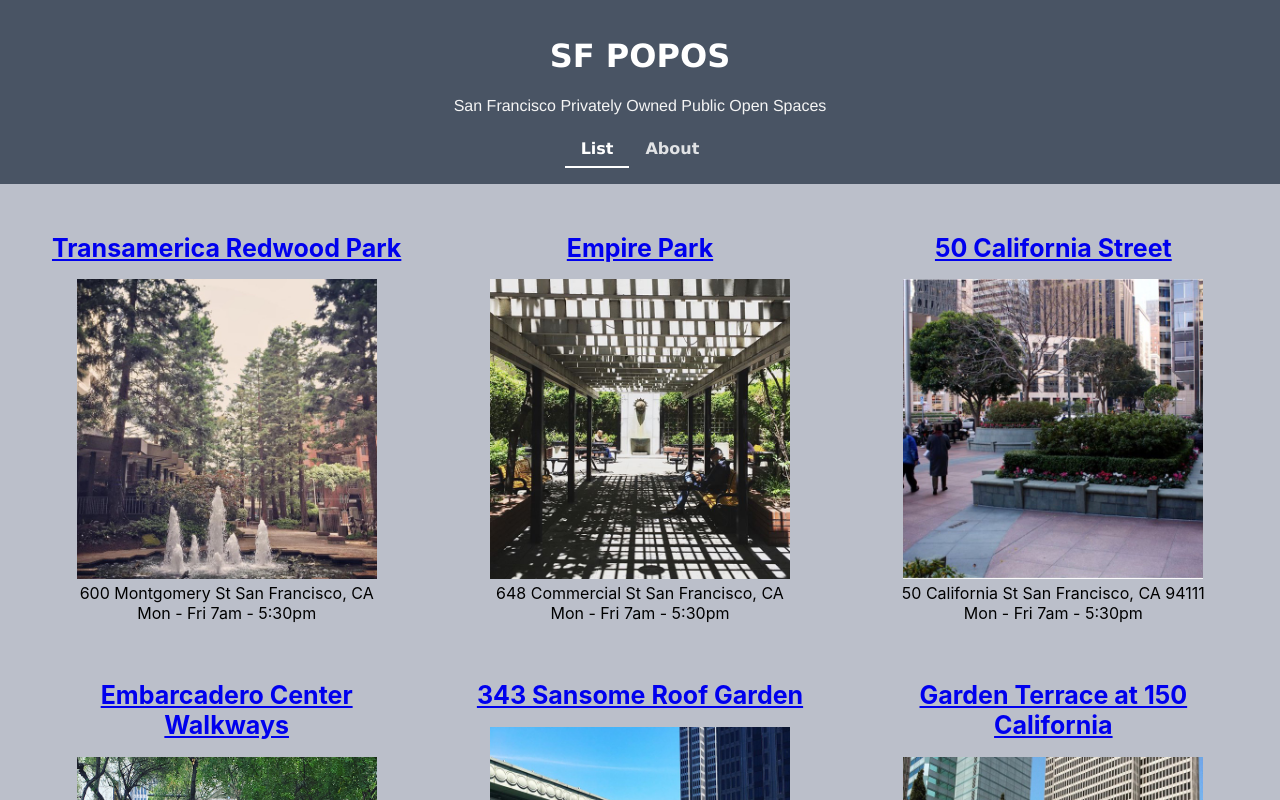
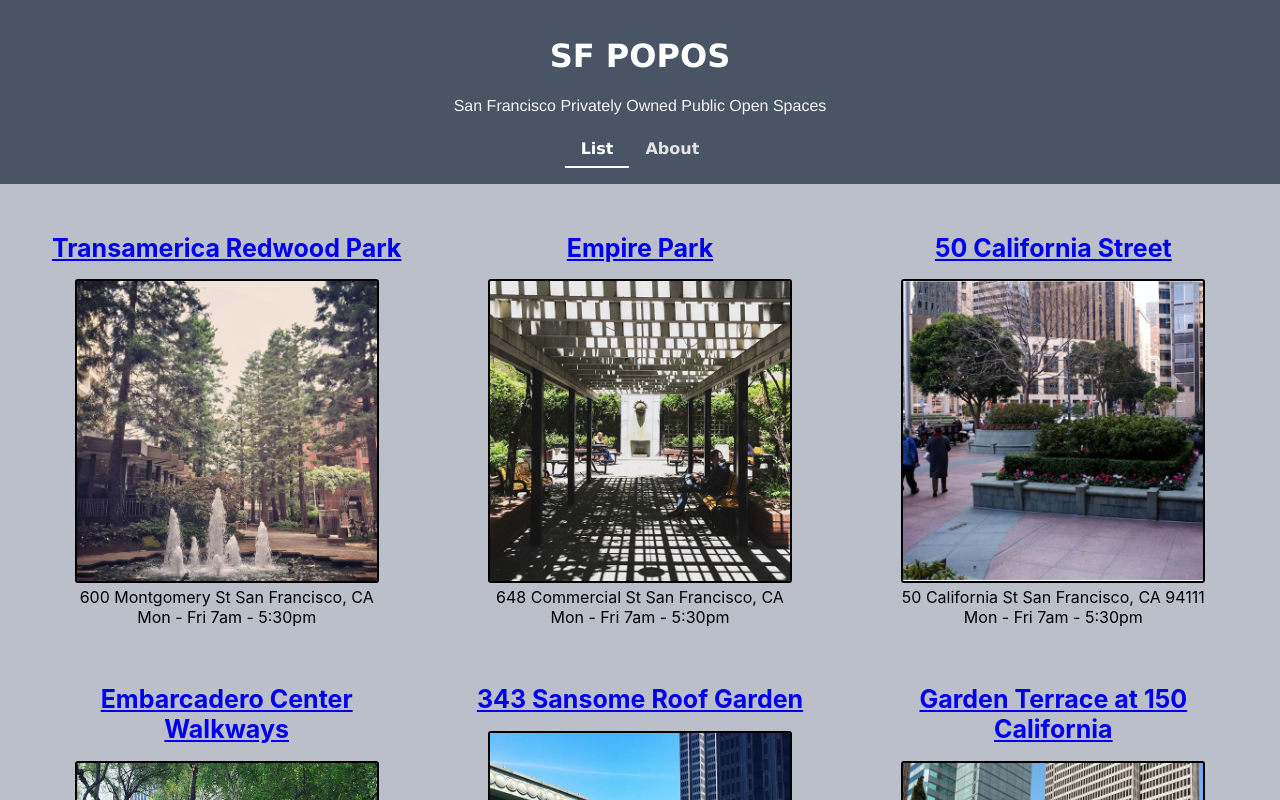
Before and after one commit to ryd0g/ReactTutorial, a React (Create React App) app in the folder sfpopos/: page / in a window 1280 px wide. Shown: the top 800 px of the page. Built offline with nearby package versions, Linux system fonts and the light colour scheme.

Commit message:
added image border

```diff
--- a/sfpopos/src/POPOSSpace.css
+++ b/sfpopos/src/POPOSSpace.css
@@ -13,3 +13,8 @@
 .POPOSSpace > h1 {
   font-size: 25px;
 }
+img {
+  height: auto;
+  border: solid 2px black;
+  border-radius: 3px;
+}
```
